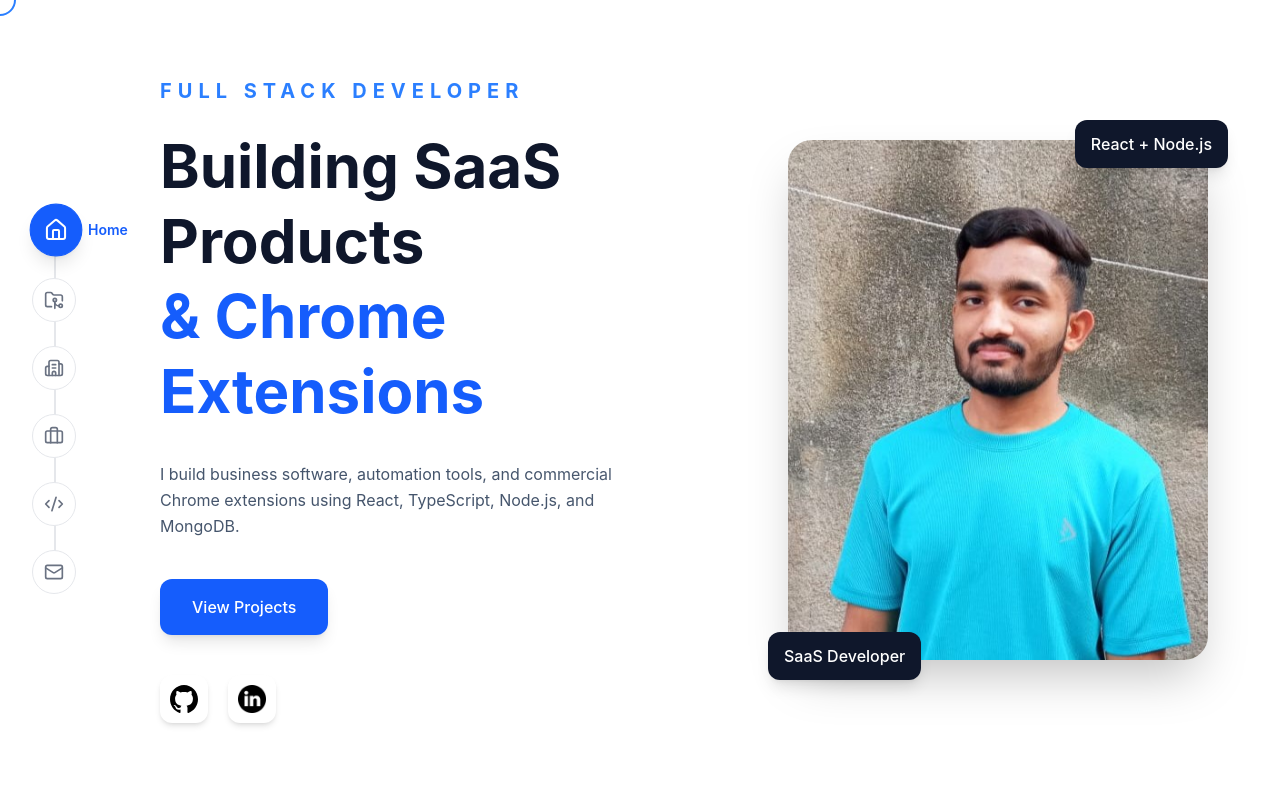
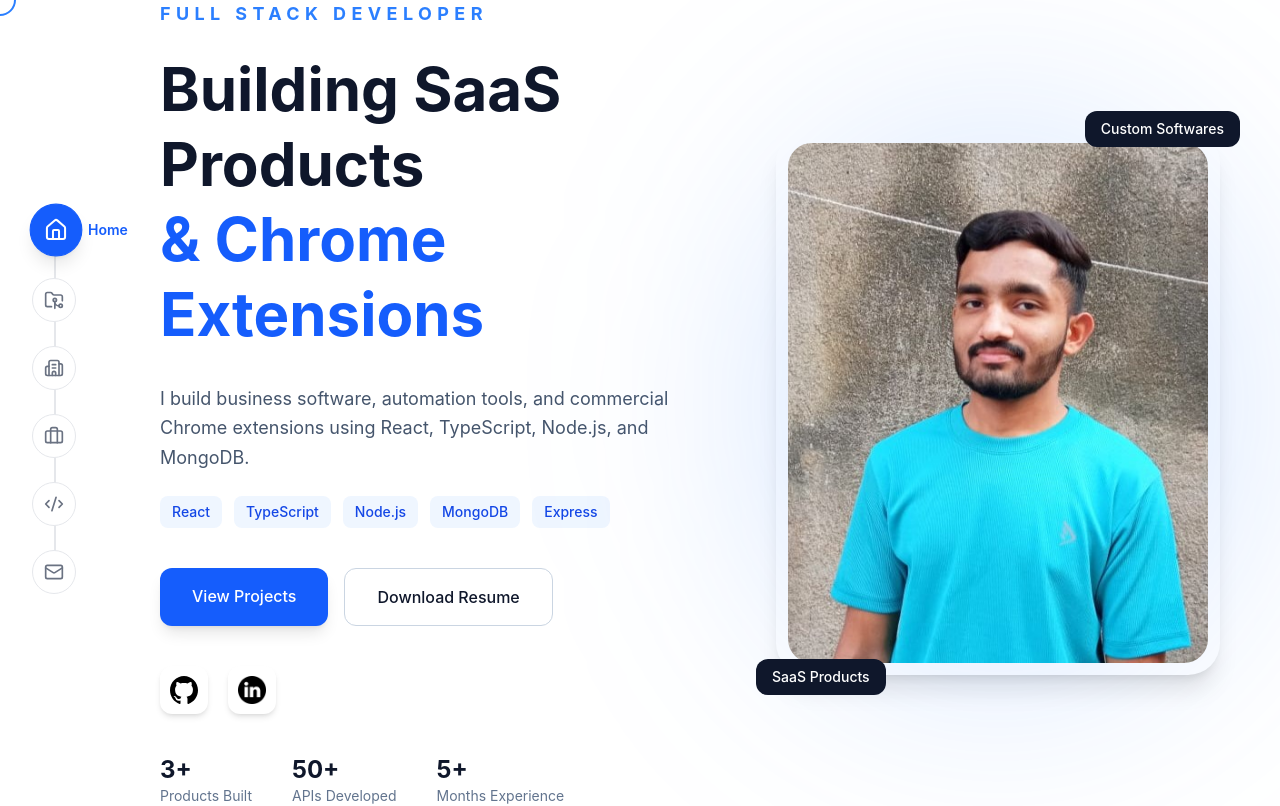
Before and after one commit to Kevalg-Solanki/Portfolio, a React (Vite) app: page / in a window 1280 px wide. Shown: the top 806 px of the page. Built offline with nearby package versions, Linux system fonts and the light colour scheme.

Commit message:
refactor: refactor hero page & add download resume option

```diff
--- a/src/components/Hero.tsx
+++ b/src/components/Hero.tsx
@@ -1,3 +1,4 @@
+
 //EXTERNAL MODULES
 import { motion } from "framer-motion";
 
@@ -20,7 +21,7 @@ export default function Hero() {
 						animate={{ opacity: 1, x: 0 }}
 						transition={{ duration: 0.7 }}
 					>
-						<p className="text-blue-500 uppercase tracking-[0.3em] text-xl md:text-xl font-bold">
+						<p className="text-blue-500 uppercase tracking-[0.3em] text-lg font-bold">
 							FULL STACK DEVELOPER
 						</p>
 
@@ -46,7 +47,7 @@ export default function Hero() {
 							className="
 								mt-8
 								text-slate-600
-								text-base
+								text-lg
 								max-w-2xl
 								leading-relaxed
 							"
@@ -57,6 +58,33 @@ export default function Hero() {
 							TypeScript, Node.js, and MongoDB.
 						</p>
 
+						{/* TECH STACK */}
+						<div className="flex flex-wrap gap-3 mt-6">
+							{[
+								"React",
+								"TypeScript",
+								"Node.js",
+								"MongoDB",
+								"Express",
+							].map((tech) => (
+								<span
+									key={tech}
+									className="
+										px-3
+										py-1.5
+										bg-blue-50
+										text-blue-700
+										rounded-lg
+										text-sm
+										font-medium
+									"
+								>
+									{tech}
+								</span>
+							))}
+						</div>
+
+						{/* BUTTONS */}
 						<div className="flex flex-wrap gap-4 mt-10">
 							<a
 								href="#projects"
@@ -75,16 +103,36 @@ export default function Hero() {
 							>
 								View Projects
 							</a>
+
+							<a
+								href="/resume.pdf"
+								target="_blank"
+								className="
+									border
+									border-slate-300
+									hover:border-blue-600
+									hover:text-blue-600
+									transition-all
+									duration-300
+									px-8
+									py-4
+									rounded-xl
+									font-medium
+									text-slate-900
+								"
+							>
+								Download Resume
+							</a>
 						</div>
 
+						{/* SOCIALS */}
 						<div className="flex gap-5 mt-10">
 							<a
 								href="https://github.com/Kevalg-Solanki"
 								target="_blank"
 								rel="noreferrer"
 								className="
-									w-12
-									h-12
+									w-12 h-12
 									bg-white
 									rounded-xl
 									shadow-md
@@ -107,8 +155,7 @@ export default function Hero() {
 								target="_blank"
 								rel="noreferrer"
 								className="
-									w-12
-									h-12
+									w-12 h-12
 									bg-white
 									rounded-xl
 									shadow-md
@@ -126,6 +173,36 @@ export default function Hero() {
 								/>
 							</a>
 						</div>
+
+						{/* STATS */}
+						<div className="flex gap-10 mt-10">
+							<div>
+								<h3 className="text-2xl font-bold text-slate-900">
+									3+
+								</h3>
+								<p className="text-slate-500 text-sm">
+									Products Built
+								</p>
+							</div>
+
+							<div>
+								<h3 className="text-2xl font-bold text-slate-900">
+									50+
+								</h3>
+								<p className="text-slate-500 text-sm">
+									APIs Developed
+								</p>
+							</div>
+
+							<div>
+								<h3 className="text-2xl font-bold text-slate-900">
+									5+
+								</h3>
+								<p className="text-slate-500 text-sm">
+									Months Experience
+								</p>
+							</div>
+						</div>
 					</motion.div>
 
 					{/* RIGHT */}
@@ -135,8 +212,7 @@ export default function Hero() {
 						transition={{ duration: 0.7 }}
 						className="flex justify-center"
 					>
-						<div className="relative">
-							{/* Glow */}
+						<div className="relative bg-white p-3 rounded-[32px] shadow-xl">
 							<div
 								className="
 									absolute
@@ -144,8 +220,6 @@ export default function Hero() {
 									bg-blue-500/20
 									blur-[120px]
 									rounded-full
-									bg-white
-									p-3
 								"
 							/>
 
@@ -160,44 +234,41 @@ export default function Hero() {
 									md:h-[520px]
 									object-cover
 									rounded-3xl
-									shadow-2xl
 								"
 							/>
 
-							{/* Badge 1 */}
 							<div
 								className="
 									absolute
 									-top-5
 									-right-5
 									bg-slate-900
-									shadow-lg
 									px-4
-									py-3
+									py-2
 									rounded-xl
+									text-white
+									text-sm
 									font-medium
-									text-white
 								"
 							>
-								React + Node.js
+								Custom Softwares
 							</div>
 
-							{/* Badge 2 */}
 							<div
 								className="
 									absolute
 									-bottom-5
 									-left-5
 									bg-slate-900
-									shadow-lg
 									px-4
-									py-3
+									py-2
 									rounded-xl
+									text-white
+									text-sm
 									font-medium
-									text-white
 								"
 							>
-								SaaS Developer
+								SaaS Products
 							</div>
 						</div>
 					</motion.div>
```
Also changed, not shown: 1 other file (tests, documents, lock files or other folders).
